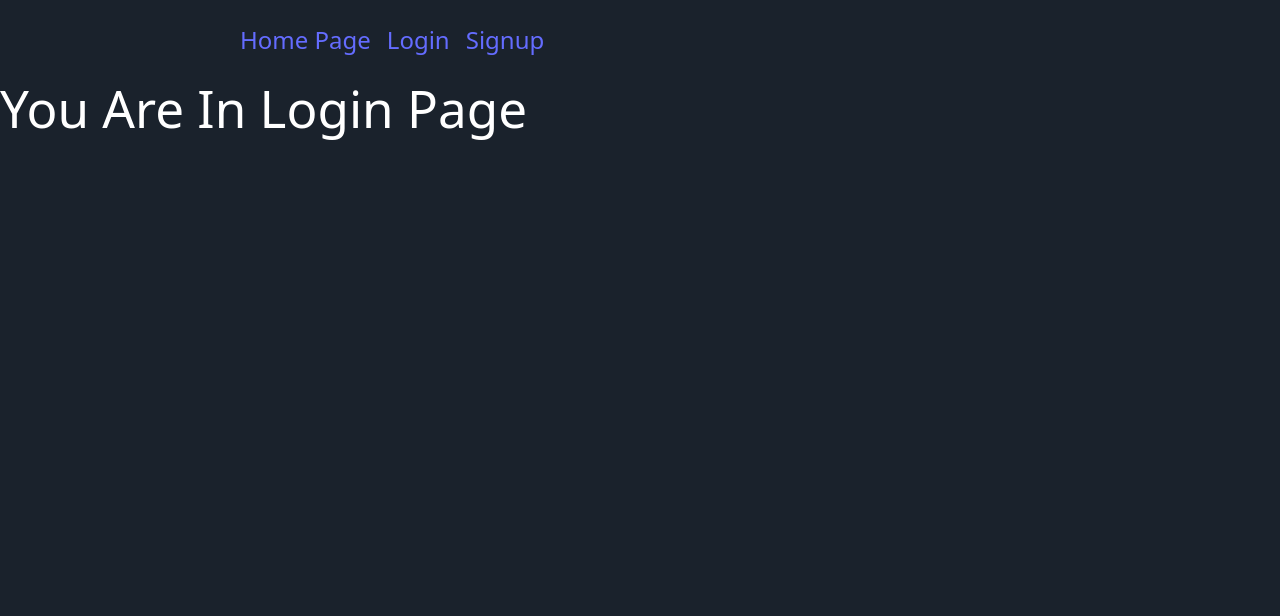
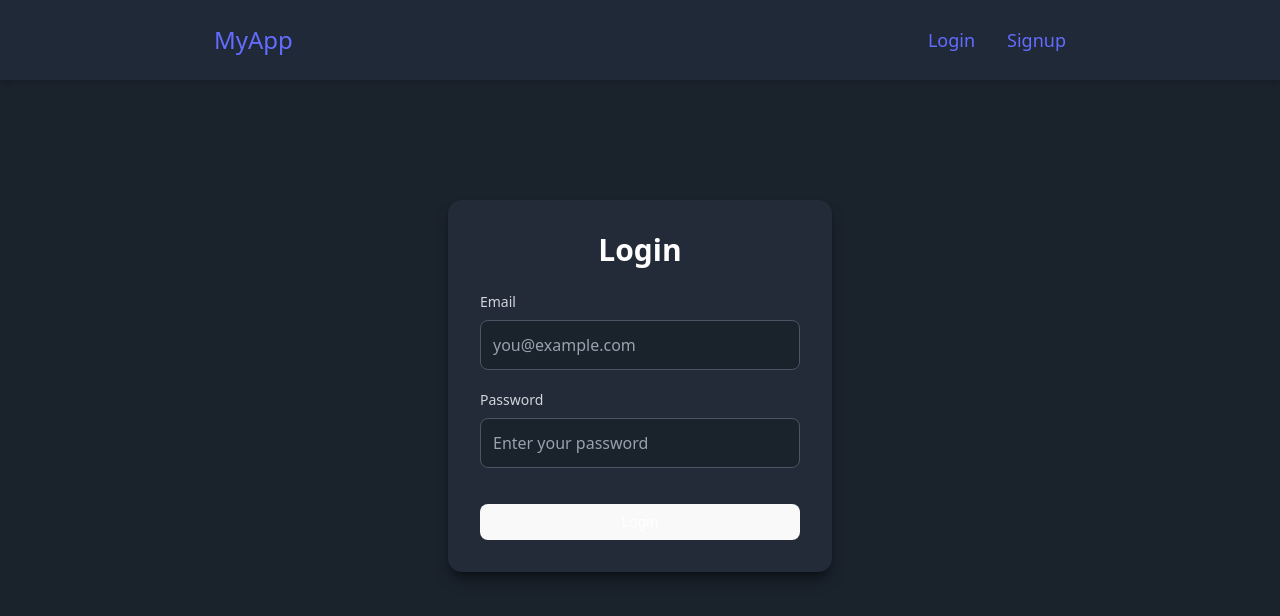
Before and after one commit to Engr-Yahya/my-vite-app, a React (Vite) app: page /login in a window 1280 px wide. Shown: the top 616 px of the page. Built offline with nearby package versions, Linux system fonts and the light colour scheme.

Commit message:
running tests for libraries

```diff
--- a/package.json
+++ b/package.json
@@ -13,6 +13,7 @@
   "dependencies": {
     "@supabase/supabase-js": "^2.98.0",
     "@tailwindcss/vite": "^4.2.1",
+    "@tanstack/react-query": "^5.90.21",
     "class-variance-authority": "^0.7.1",
     "clsx": "^2.1.1",
     "lucide-react": "^0.575.0",
@@ -25,6 +26,7 @@
   },
   "devDependencies": {
     "@eslint/js": "^9.39.1",
+    "@tanstack/eslint-plugin-query": "^5.91.4",
     "@types/node": "^24.10.1",
     "@types/react": "^19.2.7",
     "@types/react-dom": "^19.2.3",
--- a/src/components/Login.tsx
+++ b/src/components/Login.tsx
@@ -1,7 +1,52 @@
+import { Button } from "./ui/Button";
+import "../App.css";
 export function Login() {
   return (
-    <>
-      <h1>You Are In Login Page</h1>
-    </>
+    <div className="max-w-sm w-full mx-auto mt-20 p-8 bg-[#232b38] rounded-xl shadow-lg shadow-black/40">
+      <h2 className="text-3xl font-bold mb-6 text-center text-white">Login</h2>
+      <form className="space-y-5">
+        {/* Email */}
+        <div className="flex flex-col">
+          <label
+            htmlFor="email"
+            className="mb-2 text-sm font-medium text-gray-300"
+          >
+            Email
+          </label>
+          <input
+            type="email"
+            id="email"
+            placeholder="you@example.com"
+            className="bg-[#1a222c] border border-gray-600 rounded-md p-3 text-white placeholder-gray-400 focus:outline-none focus:ring-2 focus:ring-blue-500"
+            required
+          />
+        </div>
+
+        {/* Password */}
+        <div className="flex flex-col">
+          <label
+            htmlFor="password"
+            className="mb-2 text-sm font-medium text-gray-300"
+          >
+            Password
+          </label>
+          <input
+            type="password"
+            id="password"
+            placeholder="Enter your password"
+            className="bg-[#1a222c] border border-gray-600 rounded-md p-3 text-white placeholder-gray-400 focus:outline-none focus:ring-2 focus:ring-blue-500"
+            required
+          />
+        </div>
+
+        {/* Submit Button */}
+        <Button
+          type="submit"
+          className="w-full mt-4 bg-blue-600 hover:bg-blue-700 text-white"
+        >
+          Login
+        </Button>
+      </form>
+    </div>
   );
 }
--- /dev/null
+++ b/src/components/TestQuery.tsx
@@ -0,0 +1,16 @@
+// import React from "react";
+import { useQuery } from "@tanstack/react-query";
+
+export default function TestQuery() {
+  const { data, isLoading, error } = useQuery({
+    queryKey: ["test"],
+    queryFn: async () => {
+      return "React Query works!"; // Simple static data
+    },
+  });
+
+  if (isLoading) return <div>Loading...</div>;
+  if (error) return <div>Error occurred</div>;
+
+  return <div>{data}</div>;
+}
--- a/src/main.tsx
+++ b/src/main.tsx
@@ -3,11 +3,16 @@ import { createRoot } from "react-dom/client";
 import { BrowserRouter } from "react-router";
 import "./index.css";
 import App from "./App.tsx";
+import { QueryClient, QueryClientProvider } from "@tanstack/react-query";
+
+const queryClient = new QueryClient();
 
 createRoot(document.getElementById("root")!).render(
   <StrictMode>
-    <BrowserRouter>
-      <App />
-    </BrowserRouter>
+    <QueryClientProvider client={queryClient}>
+      <BrowserRouter>
+        <App />
+      </BrowserRouter>
+    </QueryClientProvider>
   </StrictMode>,
 );
--- a/src/pages/Home.tsx
+++ b/src/pages/Home.tsx
@@ -5,23 +5,42 @@ import "../App.css";
 export function Home() {
   return (
     <>
-      <nav className="flex items-center h-[80px] max-w-[800px] mx-auto gap-4">
-        <Link to="/" className="text-2xl">
-          {" "}
-          Home Page
+      <div className="min-h-screen bg-[#1a222c] text-white">
+        {/* Header / Navbar */}
+        <header className="w-full bg-[#1f2937] shadow-md">
+          <div className="max-w-[900px] mx-auto h-[80px] flex items-center justify-between px-6">
+            <Link
+              to="/"
+              className="text-2xl font-bold text-white hover:text-blue-400 transition-colors"
+            >
+              MyApp
             </Link>
-        <Link to="./login" className="text-2xl">
+
+            <nav className="flex items-center gap-8">
+              <Link
+                to="/login"
+                className="text-lg font-medium text-gray-300 hover:text-blue-400 transition-colors"
+              >
                 Login
               </Link>
-        <Link to="./signup" className="text-2xl">
-          {" "}
+              <Link
+                to="/signup"
+                className="text-lg font-medium text-gray-300 hover:text-blue-400 transition-colors"
+              >
                 Signup
               </Link>
             </nav>
+          </div>
+        </header>
+
+        {/* Main Content */}
+        <main className="flex flex-col items-center mt-10 px-4">
           <Routes>
             <Route path="/login" element={<Login />} />
             <Route path="/signup" element={<Signup />} />
           </Routes>
+        </main>
+      </div>
     </>
   );
 }
```
Also changed, not shown: 1 other file (tests, documents, lock files or other folders). Lines whose indentation alone changed are shown as unchanged.
